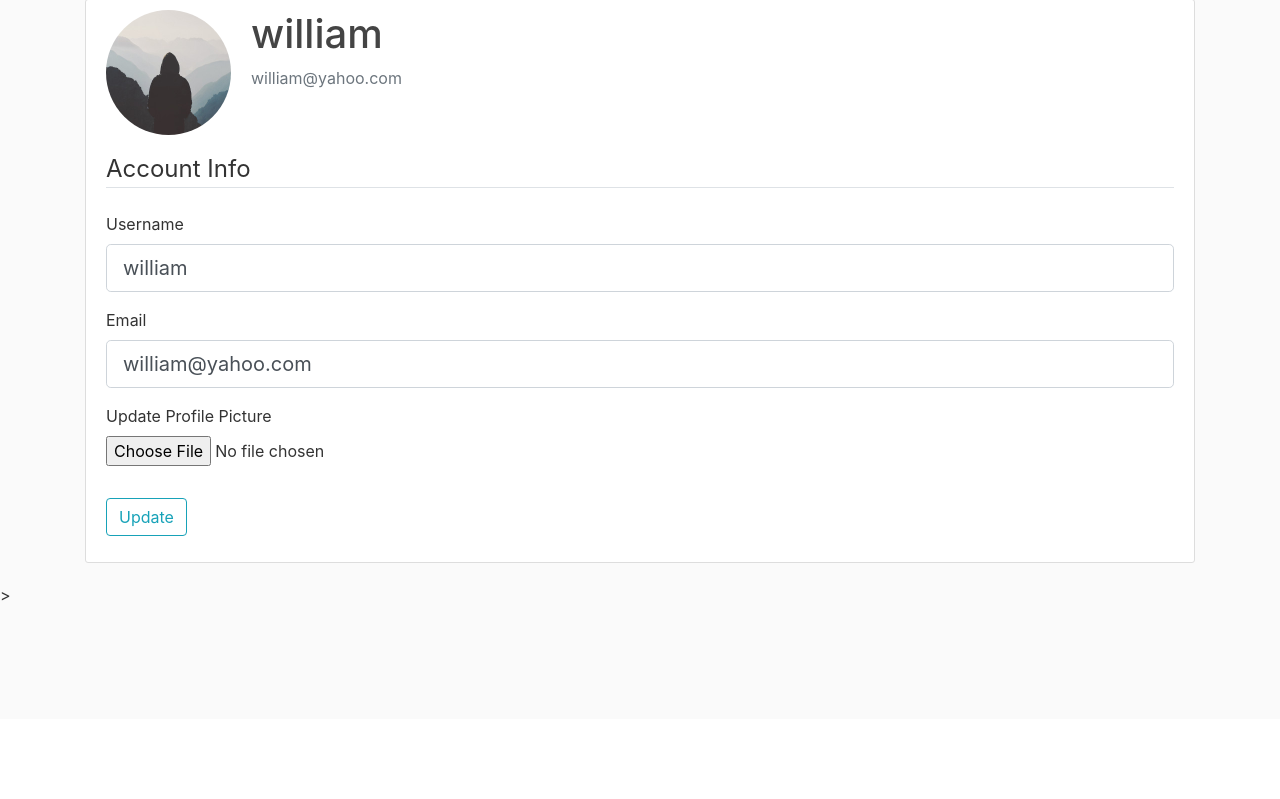
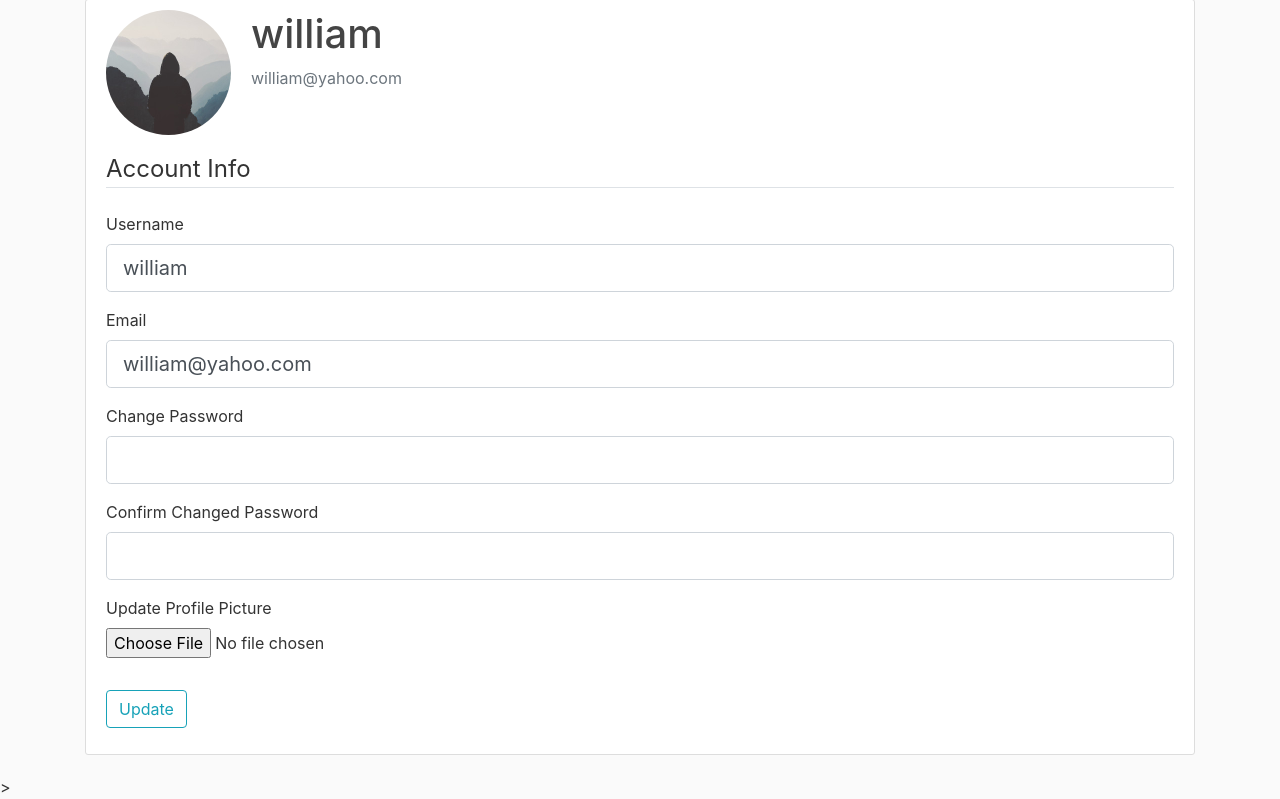
Before and after one commit to joy-98/math-project, a Flask app: page /account in a window 1280 px wide. Shown: the part 81-880 px from the top of the page. Before the commit the page ends 682 px from the top, so only its background shows below. Run offline with Flask 2, Linux system fonts and the light colour scheme; a user stored in the database is signed in; some libraries are stand-ins or nearby versions.

Commit message:
added change password from acc page

```diff
--- a/flaskfile/form.py
+++ b/flaskfile/form.py
@@ -35,6 +35,8 @@ class UpdateAccountForm(FlaskForm):
     username = StringField('Username', validators=[
                            DataRequired(), Length(min=2, max=20)])
     email = StringField('Email', validators=[DataRequired(), Email()])
+    password = PasswordField('Change Password', validators=[DataRequired()])
+    confirm_password = PasswordField('Confirm Changed Password', validators=[DataRequired(),EqualTo('password')])
     picture = FileField('Update Profile Picture', validators=[FileAllowed(['jpg', 'png'])])
     submit = SubmitField('Update')
 
--- a/flaskfile/routes.py
+++ b/flaskfile/routes.py
@@ -83,8 +83,11 @@ def account():
         if form.picture.data:
             picture_file = save_picture(form.picture.data)
             current_user.image_file = picture_file
+        hashed_password = bcrypt.generate_password_hash(
+            form.password.data).decode('utf-8')
         current_user.username = form.username.data
         current_user.email = form.email.data
+        current_user.password = hashed_password
         db.session.commit()
         flash('Your account has been updated!', 'success')
         return redirect(url_for('account'))
--- a/flaskfile/templates/account.html
+++ b/flaskfile/templates/account.html
@@ -42,6 +42,34 @@
                   {% endif %}
                 </div>
                 <div class="form-group">
+                  {{ form.password.label(class="form-control-label")}}
+                  {% if form.password.errors %}
+                      {{form.password(class="form-control form-control-lg is-invalid")}}
+                      <div class="invalid-feedback">
+                          {% for error in form.password.errors %}
+                              <span> {{ error }}</span>
+                          {% endfor %}
+                      </div>
+
+                  {% else %}
+                  {{form.password(class="form-control form-control-lg")}}
+                  {% endif %}
+                </div>
+                <div class="form-group">
+                  {{ form.confirm_password.label(class="form-control-label")}}
+                  {% if form.confirm_password.errors %}
+                      {{form.confirm_password(class="form-control form-control-lg is-invalid")}}
+                      <div class="invalid-feedback">
+                          {% for error in form.confirm_password.errors %}
+                              <span> {{ error }}</span>
+                          {% endfor %}
+                      </div>
+
+                  {% else %}
+                  {{form.confirm_password(class="form-control form-control-lg")}}
+                  {% endif %}
+                </div>
+                <div class="form-group">
                   {{ form.picture.label()}}
                   {{ form.picture(class="form-control-file")}}
                   {% if form.picture.errors%}
```
Also changed, not shown: flaskfile/site.db.
